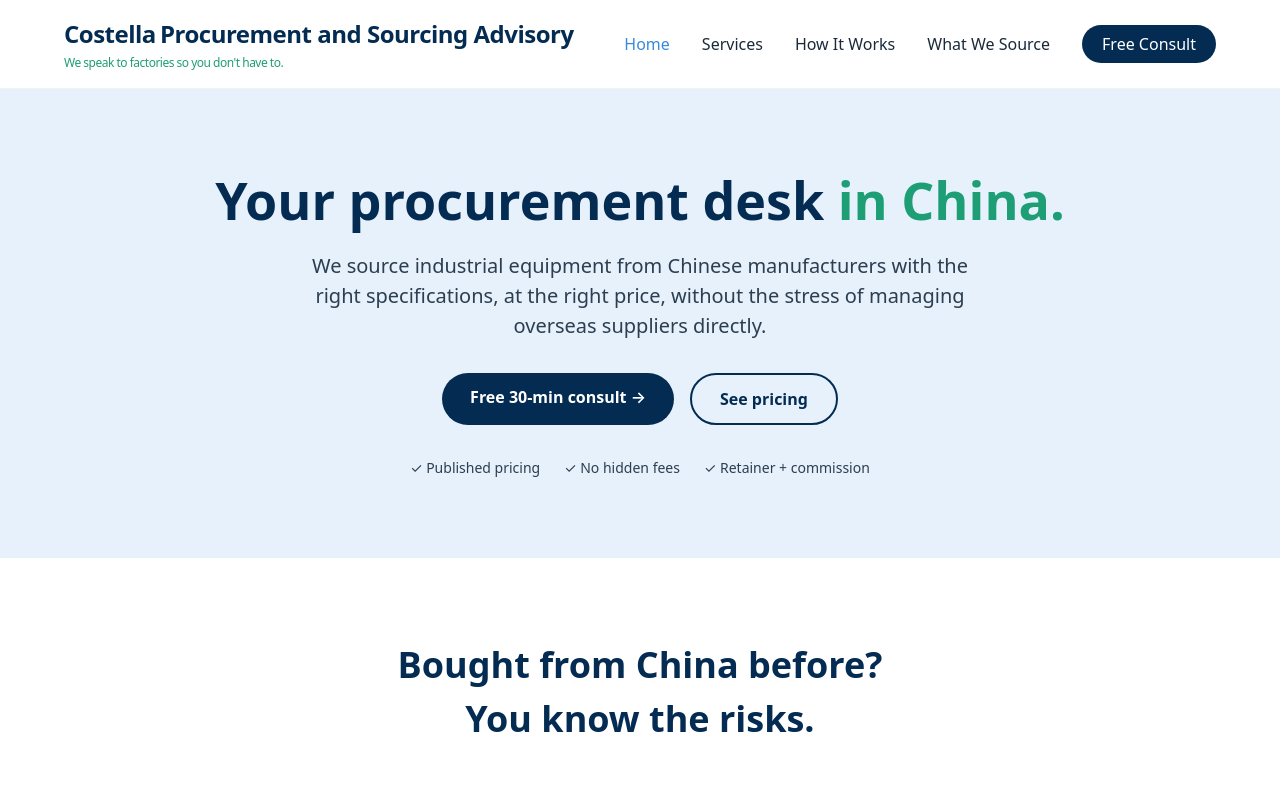
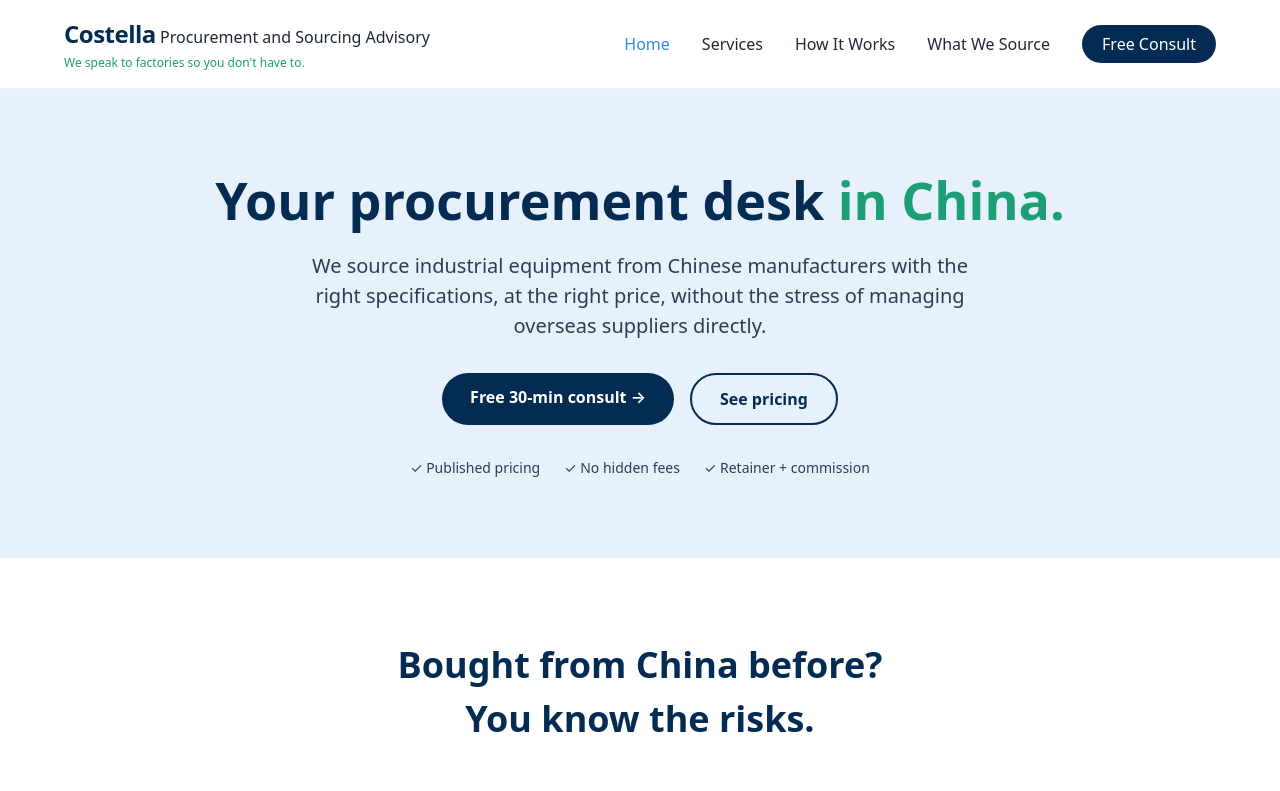
Before and after one commit to siro-devops/costella-website, a plain HTML site: page index.html in a window 1280 px wide. Shown: the top 791 px of the page. Drawn offline with Linux system fonts and the light colour scheme.

Commit message:
Fix HTML formatting and structure

```diff
--- a/index.html
+++ b/index.html
@@ -13,7 +13,7 @@
         <div class="container header-container">
             <div class="logo">
                 <span class="logo-text">Costella</span>
-                <span class="logo-text">Procurement and Sourcing Advisory
+                <span class="logo-second">Procurement and Sourcing Advisory
                 <span class="logo-tagline">We speak to factories so you don't have to.</span>
             </div>
             <nav>
```
